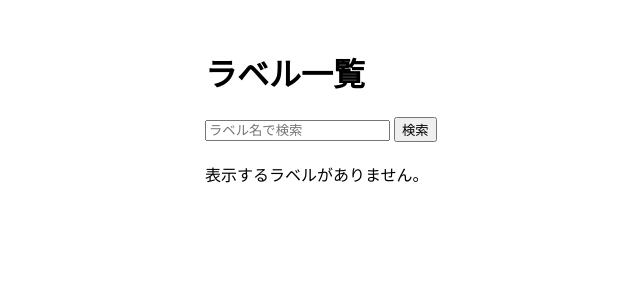
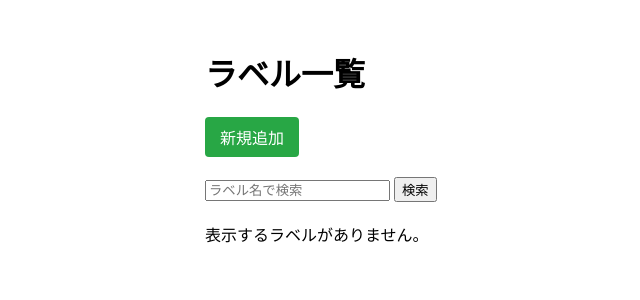
Before and after one commit to gkjg8787/external_search_gui, a FastAPI app: page /search/labels/ in a window 1280 px wide. Shown: the top 300 px of the page, without its empty margins (35-675 px from the left). Run offline with FastAPI, Linux system fonts and the light colour scheme; data that the repository does not hold is empty; parts of the project's set-up code (start-up, migrations or seed data) failed here and were passed over.

Commit message:
add add button on label_view.html

```diff
--- a/ex_search_gui/templates/search/label_view.html
+++ b/ex_search_gui/templates/search/label_view.html
@@ -5,19 +5,31 @@
     <link rel="stylesheet" href="{{ url_for('static', path='/css/searchlabel.css') }}" type="text/css">
     <title>ラベル一覧</title>
     <style>
+        .page-header {
+            margin-bottom: 10px;
+        }
+        .menu-container {
+            margin-bottom: 20px;
+        }
         .label-actions {
             margin-left: auto;
             display: flex;
             gap: 10px;
+            align-items: center;
         }
-        .label-actions .btn-edit, .label-actions .btn-delete {
+        .btn, .label-actions .btn-edit, .label-actions .btn-delete, .label-actions .btn-config {
             padding: 5px 10px;
             border: none;
             border-radius: 4px;
             cursor: pointer;
             color: white;
+            text-decoration: none;
+            display: inline-block;
+            text-align: center;
         }
+        .btn-add { background-color: #28a745; padding: 8px 15px; }
         .btn-edit { background-color: #17a2b8; }
+        .btn-config { background-color: #ffc107; color: #212529; }
         .btn-delete { background-color: #dc3545; }
     </style>
 {% endblock %}
@@ -25,7 +37,12 @@
 {% block body %}
 
 <div class="container">
-    <h1>ラベル一覧</h1>
+    <div class="page-header">
+        <h1>ラベル一覧</h1>
+    </div>
+    <div class="menu-container">
+        <a href="{{ url_for('read_labels_add') }}" class="btn btn-add">新規追加</a>
+    </div>
 
     <div class="search-form">
         <form method="get" action="{{ url_for('read_labels') }}">
@@ -44,8 +61,10 @@
                         {% if labels|length >= 5 %}
                         <button class="toggle-details-btn" onclick="toggleDetails(this)">詳細</button>
                         {% endif %}
-                        {# 編集ページは未実装のため、URLは仮置き #}
-                        <a href="#" class="btn-edit">編集</a>
+                        <a href="{{ url_for('read_label_display_config', label_id=item.id) }}" class="btn btn-config">表示設定</a>
+                        <form method="post" action="{{ url_for('edit_label', label_id=item.id) }}" style="display: inline;">
+                            <button type="submit" class="btn btn-edit">編集</button>
+                        </form>
                         <button class="btn-delete" onclick="deleteLabel(this, {{ item.id }}, '{{ item.label_name }}')">
                             削除
                         </button>
```
